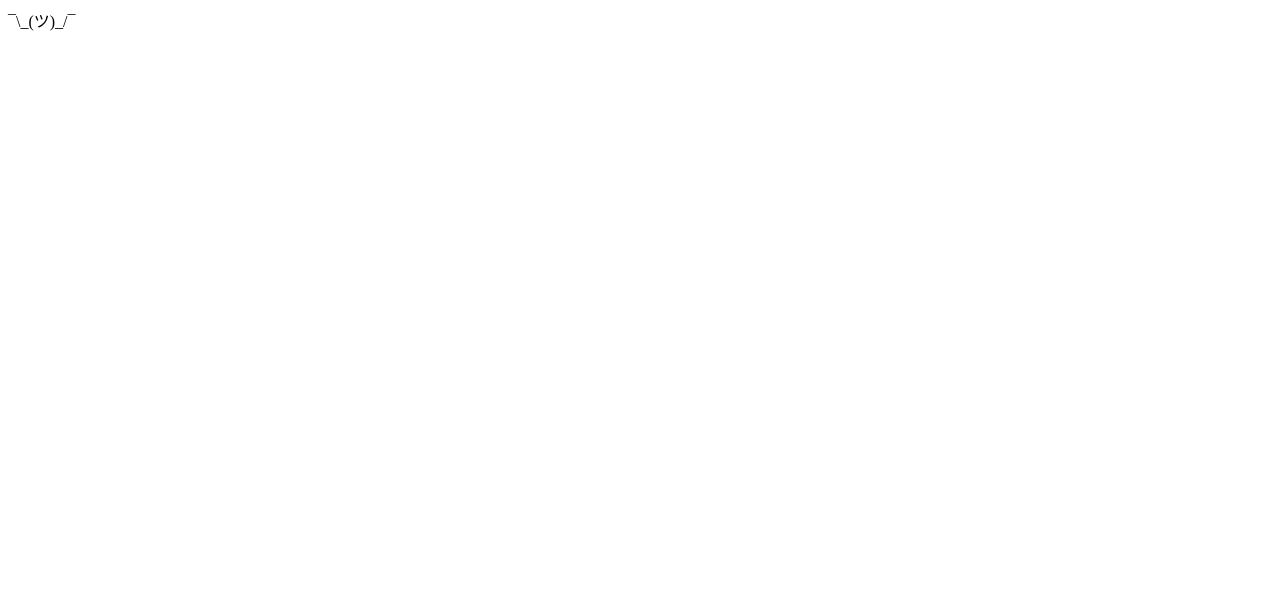
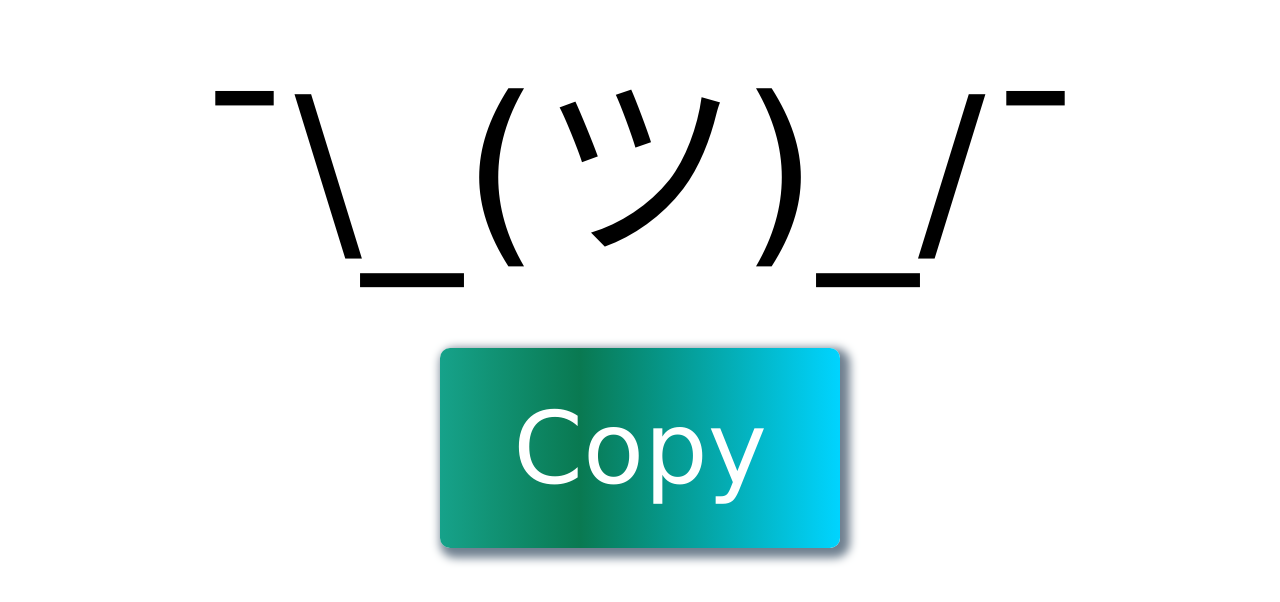
Before and after one commit to cbouwense/shrug.sh, a plain HTML site: page index.html in a window 1280 px wide. Drawn offline with Linux system fonts and the light colour scheme.

Commit message:
add a shiny button that doesnt do anything

```diff
--- a/index.html
+++ b/index.html
@@ -4,8 +4,46 @@
 	<title>¯\_(ツ)_/¯</title>
 	<meta name="description" content="Ascii Shrug">
 	<meta name="keywords" content="ascii shrug copy paste">
+  <style type="text/css">
+    * {
+      font-family: "Verdana", Times, Serif;
+    }
+
+    body {
+      display: flex;
+      font-size: 25vh;
+      flex-direction: column;
+      justify-content: center;
+      align-items: center;
+      gap: 50px;
+    }
+
+    button {
+      color:  white;
+      font:  ;
+      height: 25vh;
+      width:  50vh;
+      font-size: 100px;
+      background: rgb(9,9,121);
+      border-radius: 10px;
+      border: 0;
+      background: rgb(22,162,138);
+      background: linear-gradient(
+        90deg,
+        rgba(22,162,138,1) 0%,
+        rgba(9,121,81,1) 35%,
+        rgba(0,212,255,1) 100%
+      );
+      box-shadow: 5px 5px 10px 5px slategray;
+    }
+
+    p {
+      margin: 0;
+    }
+  </style>
 </head>
 <body>
-¯\_(ツ)_/¯
+	<p>¯\_(ツ)_/¯</p>
+  <button>Copy</button>
 </body>
 </html>
```
